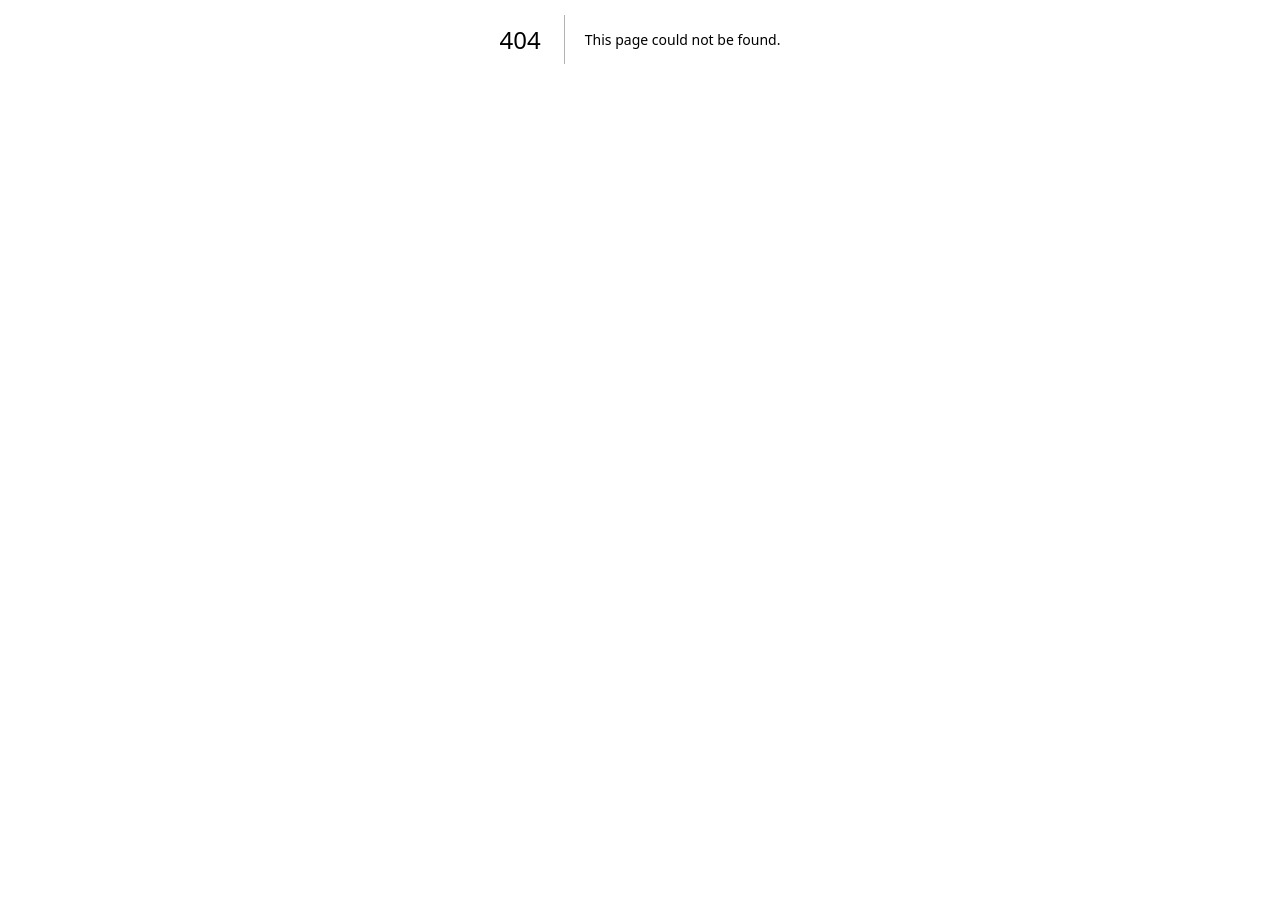
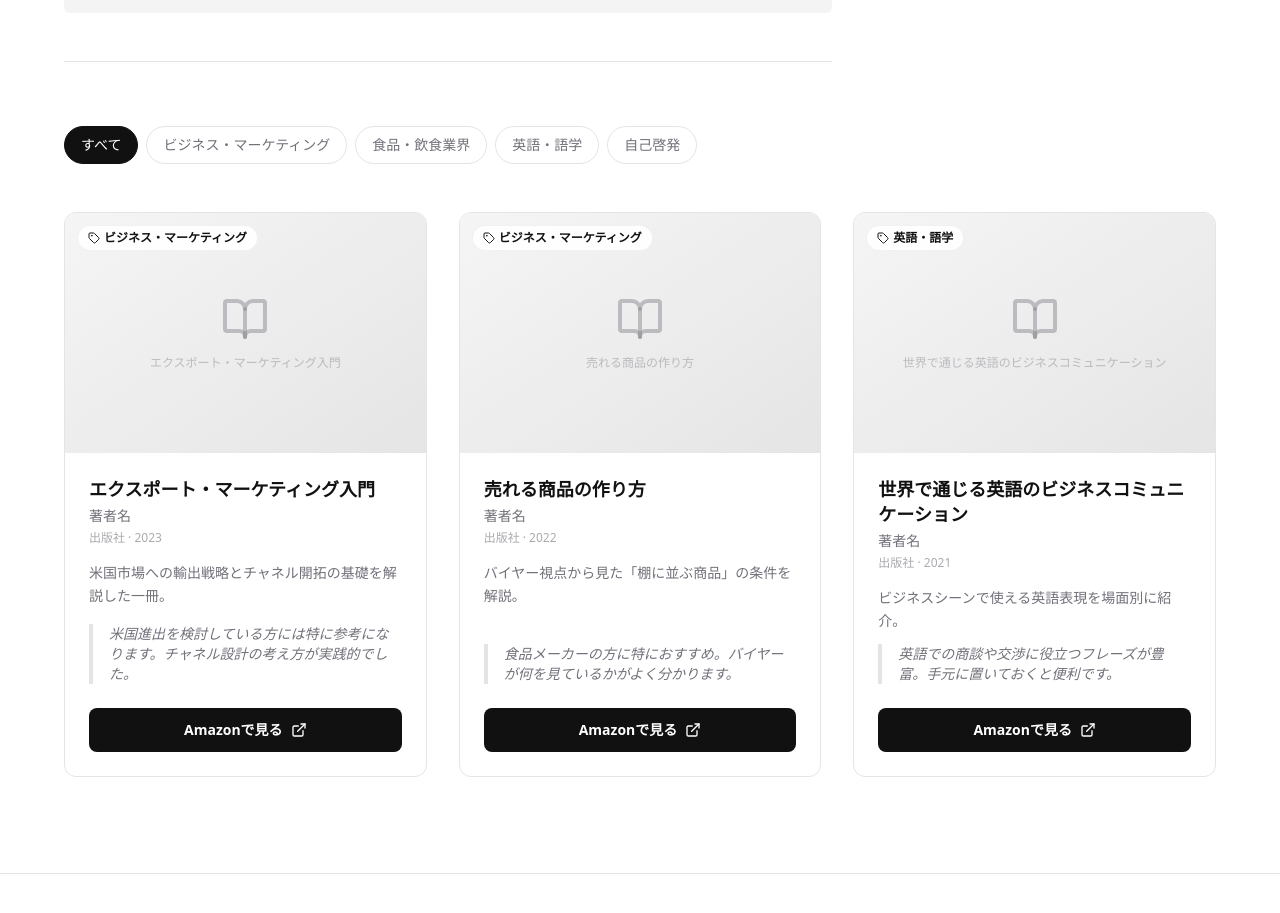
Before and after one commit to ryojitomoyasu/global-salesforce-web, a Next.js app: page /books in a window 1280 px wide. Before the commit this address had no page. Shown: the part 361-1274 px from the top of the page. Before the commit the page ends 800 px from the top, so only its background shows below. Built offline with nearby package versions, Linux system fonts and the light colour scheme.

Commit message:
feat: add recommended books page with affiliate link support and category filter

```diff
--- /dev/null
+++ b/src/app/books/page.tsx
@@ -0,0 +1,136 @@
+"use client";
+
+import { Header } from "@/components/layout/Header";
+import { Footer } from "@/components/layout/Footer";
+import { books, BOOK_CATEGORIES, type Book } from "@/lib/books";
+import { ExternalLink, BookOpen, Tag } from "lucide-react";
+import { useState } from "react";
+
+export default function BooksPage() {
+    const [activeCategory, setActiveCategory] = useState<string>("すべて");
+
+    const filtered = activeCategory === "すべて"
+        ? books
+        : books.filter((b) => b.category === activeCategory);
+
+    return (
+        <div className="flex flex-col min-h-screen">
+            <Header />
+            <main className="flex-1 bg-background pt-16 pb-24">
+                <div className="container-custom">
+
+                    {/* Page Header */}
+                    <div className="max-w-3xl mb-16 border-b border-border pb-12">
+                        <p className="text-sm font-semibold text-muted-foreground uppercase tracking-widest mb-4">
+                            Global Sales Force
+                        </p>
+                        <h1 className="text-4xl md:text-5xl font-bold tracking-tight mb-6">
+                            おすすめの本
+                        </h1>
+                        <p className="text-xl text-muted-foreground leading-relaxed">
+                            米国市場への進出、営業、マーケティング、英語学習など——実際に読んで役に立った本をジャンル別にご紹介します。
+                        </p>
+                        <p className="text-xs text-muted-foreground mt-4 p-3 bg-muted rounded-md">
+                            ※ 本ページのリンクはAmazonアソシエイトプログラムを利用しています。リンクを経由してご購入いただくと、サイト運営の支援になります。
+                        </p>
+                    </div>
+
+                    {/* Category Filter */}
+                    <div className="flex flex-wrap gap-2 mb-12">
+                        {BOOK_CATEGORIES.map((cat) => (
+                            <button
+                                key={cat}
+                                onClick={() => setActiveCategory(cat)}
+                                className={`px-4 py-2 rounded-full text-sm font-medium transition-all duration-200 border ${
+                                    activeCategory === cat
+                                        ? "bg-foreground text-background border-foreground"
+                                        : "bg-background text-muted-foreground border-border hover:border-foreground/40 hover:text-foreground"
+                                }`}
+                            >
+                                {cat}
+                            </button>
+                        ))}
+                    </div>
+
+                    {/* Book Grid */}
+                    {filtered.length === 0 ? (
+                        <div className="text-center py-24 text-muted-foreground">
+                            <BookOpen className="w-12 h-12 mx-auto mb-4 opacity-30" />
+                            <p>このカテゴリの本は近日公開予定です。</p>
+                        </div>
+                    ) : (
+                        <div className="grid grid-cols-1 md:grid-cols-2 lg:grid-cols-3 gap-8">
+                            {filtered.map((book) => (
+                                <BookCard key={book.id} book={book} />
+                            ))}
+                        </div>
+                    )}
+                </div>
+            </main>
+            <Footer />
+        </div>
+    );
+}
+
+function BookCard({ book }: { book: Book }) {
+    return (
+        <div className="group flex flex-col h-full border border-border rounded-xl overflow-hidden hover:border-foreground/30 hover:shadow-lg transition-all duration-300 bg-card">
+            {/* Book Cover */}
+            <div className="aspect-[3/2] w-full bg-muted relative overflow-hidden flex items-center justify-center">
+                {book.coverUrl ? (
+                    /* eslint-disable-next-line @next/next/no-img-element */
+                    <img
+                        src={book.coverUrl}
+                        alt={book.title}
+                        className="h-full w-auto object-contain mx-auto py-4"
+                    />
+                ) : (
+                    <div className="flex flex-col items-center justify-center gap-3 text-muted-foreground/40 px-8 text-center h-full bg-gradient-to-br from-neutral-100 to-neutral-200 dark:from-neutral-800 dark:to-neutral-900 w-full">
+                        <BookOpen className="w-12 h-12" />
+                        <span className="text-xs font-medium leading-snug">{book.title}</span>
+                    </div>
+                )}
+                {/* Category badge */}
+                <div className="absolute top-3 left-3">
+                    <span className="inline-flex items-center gap-1 bg-background/90 backdrop-blur-sm text-foreground text-xs font-semibold px-2.5 py-1 rounded-full border border-border/50">
+                        <Tag className="w-3 h-3" />
+                        {book.category}
+                    </span>
+                </div>
+            </div>
+
+            {/* Card body */}
+            <div className="flex flex-col flex-1 p-6">
+                <h2 className="font-bold text-lg leading-snug mb-1 group-hover:text-foreground/70 transition-colors">
+                    {book.title}
+                </h2>
+                <p className="text-sm text-muted-foreground mb-1">{book.author}</p>
+                {(book.publisher || book.year) && (
+                    <p className="text-xs text-muted-foreground/60 mb-4">
+                        {[book.publisher, book.year].filter(Boolean).join(" · ")}
+                    </p>
+                )}
+
+                <p className="text-sm text-muted-foreground leading-relaxed mb-3 flex-1">
+                    {book.description}
+                </p>
+
+                {/* Personal comment */}
+                <blockquote className="border-l-4 border-border pl-4 text-sm italic text-muted-foreground mb-6">
+                    {book.comment}
+                </blockquote>
+
+                {/* CTA button */}
+                <a
+                    href={book.affiliateUrl}
+                    target="_blank"
+                    rel="noopener noreferrer"
+                    className="mt-auto inline-flex items-center justify-center gap-2 w-full py-3 px-4 rounded-lg bg-foreground text-background text-sm font-semibold hover:bg-foreground/80 transition-colors"
+                >
+                    Amazonで見る
+                    <ExternalLink className="w-4 h-4 shrink-0" />
+                </a>
+            </div>
+        </div>
+    );
+}
--- a/src/components/layout/Header.tsx
+++ b/src/components/layout/Header.tsx
@@ -13,6 +13,7 @@ export function Header() {
     const navLinks = [
         { name: t('nav.about'), href: "/about" },
         { name: "Blog", href: "/blog" },
+        { name: "Books", href: "/books" },
     ];
 
     return (
--- /dev/null
+++ b/src/lib/books.ts
@@ -0,0 +1,72 @@
+// ============================================================
+// おすすめ本リスト
+// ============================================================
+// Amazonアソシエイト登録後、以下の手順でリンクを差し替えてください:
+//
+// 1. Amazonアソシエイトにログイン
+// 2. 各本のAmazonページを開く
+// 3. 「テキストリンクを取得」からURLをコピー
+//    例: https://www.amazon.co.jp/dp/XXXXXXXXXX?tag=あなたのID-22
+// 4. 下の affiliateUrl を差し替える
+// ============================================================
+
+export interface Book {
+    id: string;
+    title: string;
+    titleEn?: string;
+    author: string;
+    publisher?: string;
+    year?: string;
+    category: string;
+    description: string;
+    comment: string; // あなた自身のコメント
+    coverUrl?: string; // 書影URL（Amazonの画像URLなど）
+    affiliateUrl: string; // AmazonアソシエイトURL
+}
+
+export const BOOK_CATEGORIES = [
+    "すべて",
+    "ビジネス・マーケティング",
+    "食品・飲食業界",
+    "英語・語学",
+    "自己啓発",
+] as const;
+
+export const books: Book[] = [
+    {
+        id: "1",
+        title: "エクスポート・マーケティング入門",
+        author: "著者名",
+        publisher: "出版社",
+        year: "2023",
+        category: "ビジネス・マーケティング",
+        description: "米国市場への輸出戦略とチャネル開拓の基礎を解説した一冊。",
+        comment: "米国進出を検討している方には特に参考になります。チャネル設計の考え方が実践的でした。",
+        coverUrl: "",
+        affiliateUrl: "https://www.amazon.co.jp/", // ← ここをアソシエイトURLに差し替え
+    },
+    {
+        id: "2",
+        title: "売れる商品の作り方",
+        author: "著者名",
+        publisher: "出版社",
+        year: "2022",
+        category: "ビジネス・マーケティング",
+        description: "バイヤー視点から見た「棚に並ぶ商品」の条件を解説。",
+        comment: "食品メーカーの方に特におすすめ。バイヤーが何を見ているかがよく分かります。",
+        coverUrl: "",
+        affiliateUrl: "https://www.amazon.co.jp/",
+    },
+    {
+        id: "3",
+        title: "世界で通じる英語のビジネスコミュニケーション",
+        author: "著者名",
+        publisher: "出版社",
+        year: "2021",
+        category: "英語・語学",
+        description: "ビジネスシーンで使える英語表現を場面別に紹介。",
+        comment: "英語での商談や交渉に役立つフレーズが豊富。手元に置いておくと便利です。",
+        coverUrl: "",
+        affiliateUrl: "https://www.amazon.co.jp/",
+    },
+];
```
